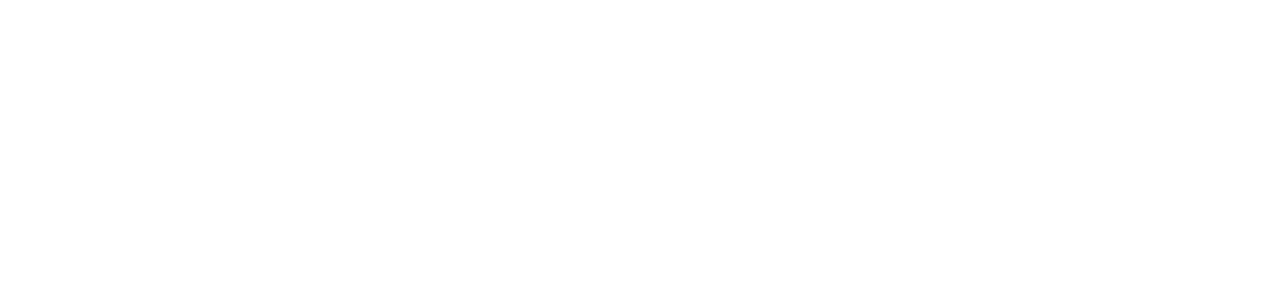
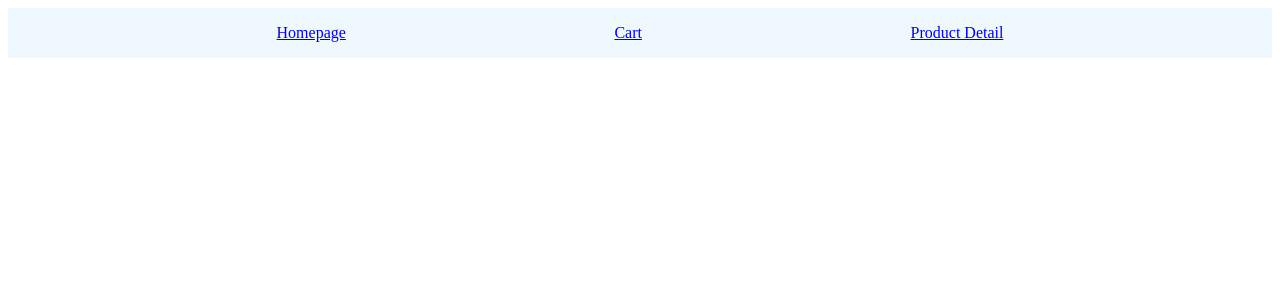
Before and after one commit to kaligurl2008/react-shopping-1, a React (Create React App) app: page /products/1 in a window 1280 px wide. Before the commit this address had no page. Shown: the top 300 px of the page. Built offline with nearby package versions, Linux system fonts and the light colour scheme.

Commit message:
built up navbar and route

```diff
--- a/src/App.js
+++ b/src/App.js
@@ -5,6 +5,7 @@
 import Homepage from './components/Homepage/Homepage';
 import Cart from './components/Cart/Cart';
 import ProductDetail from './components/ProductDetail/ProductDetail';
+import Navbar from './components/Navbar/Navbar';
 
 
 function App() {
@@ -39,12 +40,13 @@
   return (
     <div className="App">
       <BrowserRouter>
+      <Navbar />
       <Routes>
         <Route exact path = '/' element={<Homepage />} />
         <Route path = '/cart' element={<Cart />} />
         <Route path = '/detail' element={<ProductDetail />} />
-
       </Routes>
+      {/*footer goes here*/}
       </BrowserRouter>
 
 
--- a/src/components/Navbar/Navbar.css
+++ b/src/components/Navbar/Navbar.css
@@ -0,0 +1,8 @@
+
+.navbar {
+    height: 50px;
+    background-color: aliceblue;
+    display: flex;
+    align-items: center;
+    justify-content: space-evenly;
+}
--- a/src/components/Navbar/Navbar.js
+++ b/src/components/Navbar/Navbar.js
@@ -0,0 +1,16 @@
+import React from 'react'
+import { Link } from 'react-router-dom'
+import './Navbar.css';
+
+function Navbar() {
+  return (
+    <div className='navbar'>
+        <Link to='/'>Homepage</Link>
+        <Link to='/cart'>Cart</Link>
+        <Link to='/detail'>Product Detail</Link>
+
+    </div>
+  )
+}
+
+export default Navbar
```
